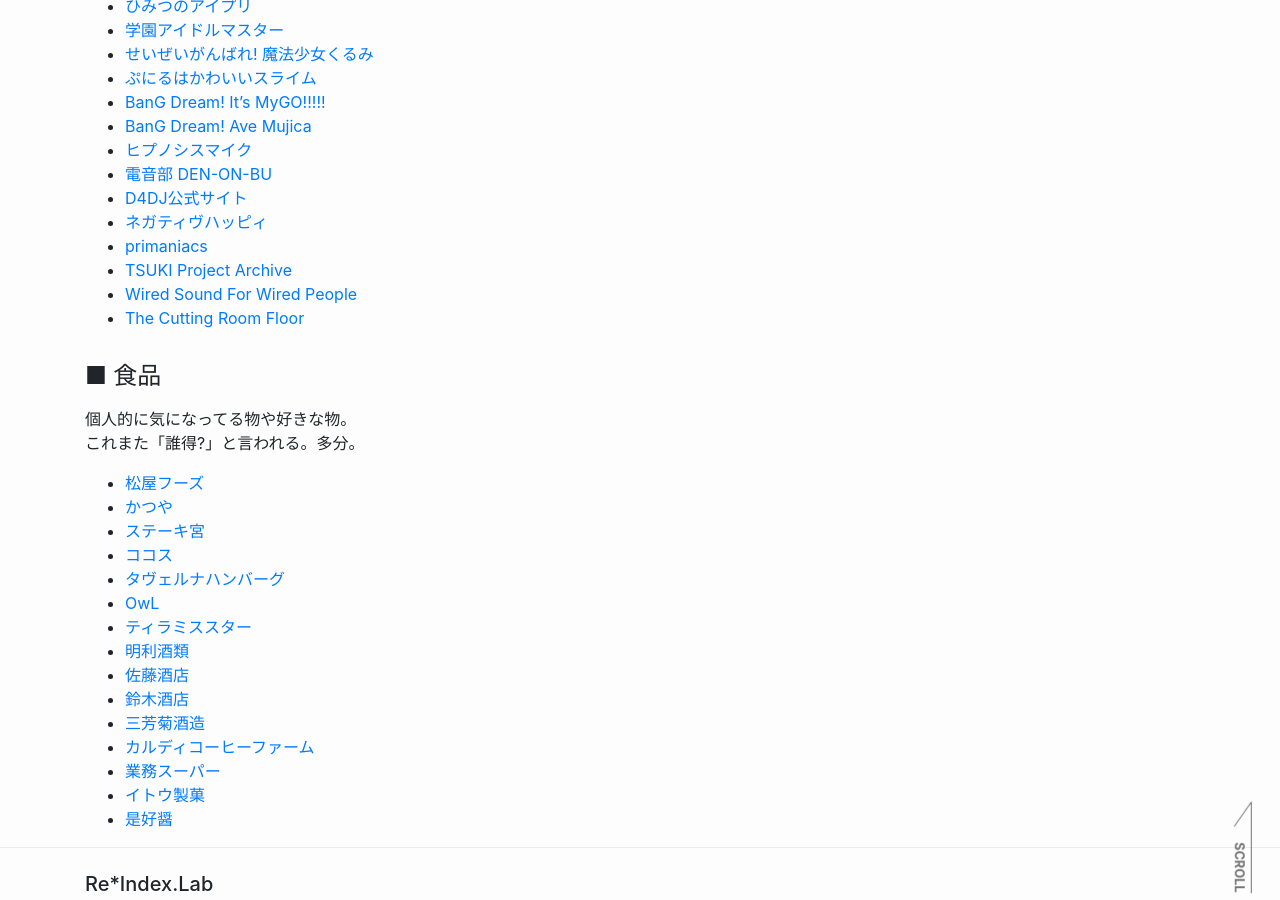
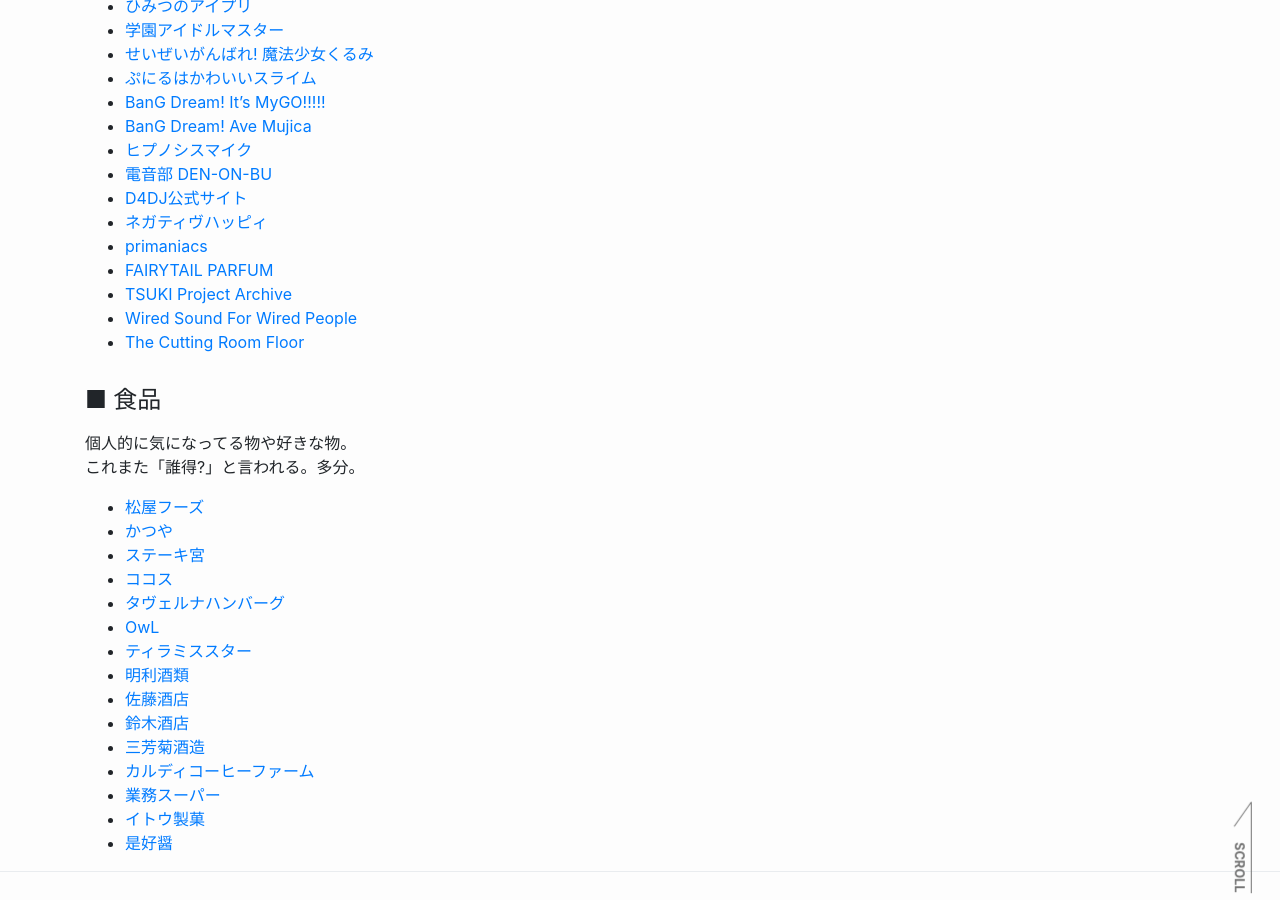
Before and after one commit to reindex-ot/reindex-ot.github.io, a Jekyll site: the page built from link.md, in a window 1280 px wide and 900 px high, scrolled down 2001 px. Built offline with Jekyll 4.4.1, drawn with Linux system fonts in a browser that asks for light colours.

Commit message:
Update link.md
Signed-off-by: Re*Index. (ot_inc) <32851879+reindex-ot@users.noreply.github.com>

```diff
--- a/link.md
+++ b/link.md
@@ -92,6 +92,7 @@ permalink: /link/
 - [D4DJ公式サイト](https://d4dj-pj.com/)
 - [ネガティヴハッピィ](https://negahapi.com/)
 - [primaniacs](https://primaniacs.com/)
+- [FAIRYTAIL PARFUM](https://www.fairytail.jp/)
 - [TSUKI Project Archive](https://systemspace.network/)
 - [Wired Sound For Wired People](https://fauux.neocities.org/)
 - [The Cutting Room Floor](https://tcrf.net/)
```
